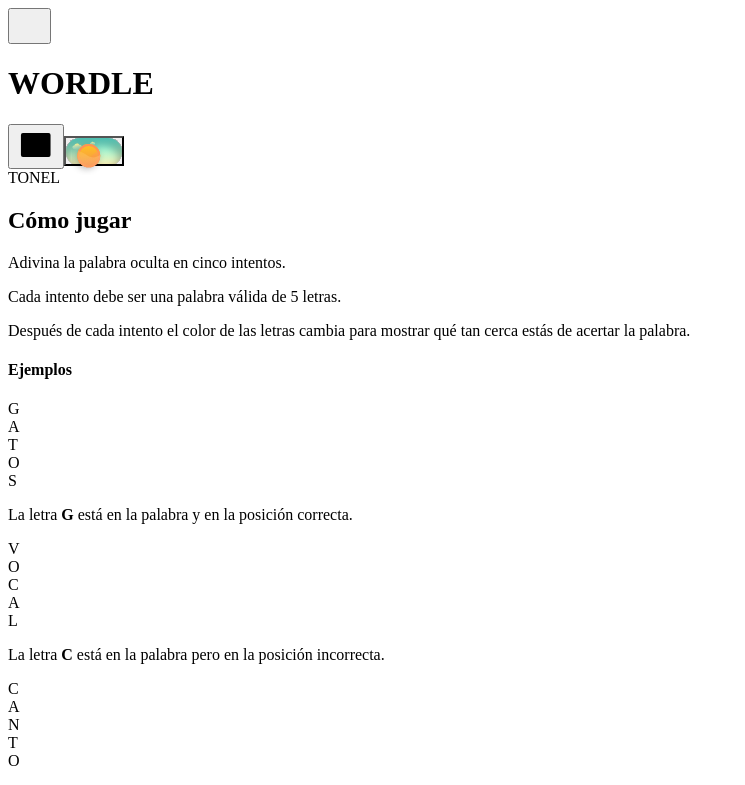
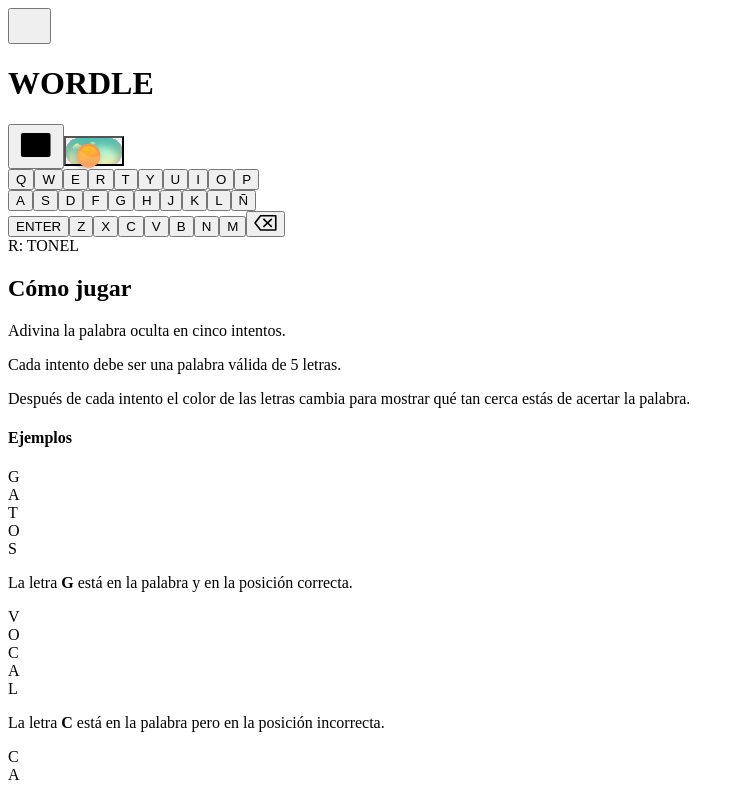
Before and after one commit to pokedotdev/wordle-react, a React (Vite) app: page / in a window 1280 px wide. Shown: the top 785 px of the page, without its empty margins (0-745 px from the left). Built offline with nearby package versions, Linux system fonts and the light colour scheme.

Commit message:
feat: add Keyboard component

```diff
--- a/index.html
+++ b/index.html
@@ -18,7 +18,7 @@
 			}
 		</style>
 	</head>
-	<body class="dark:bg-gray-7 dark:text-white">
+	<body class="antialiased dark:bg-gray-7 dark:text-white">
 		<div id="root"></div>
 		<script type="module" src="/src/main.tsx"></script>
 	</body>
--- a/src/App.tsx
+++ b/src/App.tsx
@@ -2,21 +2,27 @@
 import { GameProvider, useGame } from '~/Game'
 
 function App() {
-	const game = useGame()
 	return (
 		<div className="mx-auto max-w-screen-sm">
 			<GameProvider>
 				<Header />
 				<main className="flex flex-col items-center">
 					<Board />
-					{/* <Keyboard /> */}
+					<Keyboard />
 				</main>
-				<div className="fixed bottom-0 right-0 bg-black px-2 text-white">
-					{game.solution}
-				</div>
+				<Solution />
 			</GameProvider>
 		</div>
 	)
 }
 
+function Solution() {
+	const game = useGame()
+	return (
+		<div className="fixed bottom-0 right-0 bg-black px-2 text-lg text-white">
+			R: {game.solution}
+		</div>
+	)
+}
+
 export default App
--- a/src/Game.tsx
+++ b/src/Game.tsx
@@ -4,6 +4,7 @@
 import * as storage from '~/services/storage'
 import { getNewWord, isValidWord } from '~/services/words'
 import { removeAccents } from '~/utils'
+import { KEYS_FLAT } from '~/components'
 
 const newGame = () => {
 	const game: Game = {
@@ -134,10 +135,3 @@
 		</GameContext.Provider>
 	)
 }
-
-export const KEYS = [
-	['Q', 'W', 'E', 'R', 'T', 'Y', 'U', 'I', 'O', 'P'],
-	['A', 'S', 'D', 'F', 'G', 'H', 'J', 'K', 'L', 'Ñ'],
-	['Z', 'X', 'C', 'V', 'B', 'N', 'M'],
-]
-export const KEYS_FLAT = KEYS.flat()
--- a/src/components/icons/index.tsx
+++ b/src/components/icons/index.tsx
@@ -38,3 +38,24 @@
 		</defs>
 	</svg>
 )
+
+export const BackspaceIcon = (props: SVGProps) => (
+	<svg
+		xmlns="http://www.w3.org/2000/svg"
+		width="23"
+		height="17"
+		viewBox="0 0 23 17"
+		{...props}
+	>
+		<path
+			d="M9.94968 4.31639L13.587 7.78048L17.2243 4.31639L18.3244 5.47152L14.7435 8.88191L18.3244 12.2923L17.2243 13.4474L13.587 9.98334L9.94968 13.4474L8.84955 12.2923L12.4305 8.88191L8.84955 5.47152L9.94968 4.31639Z"
+			fill="currentColor"
+		/>
+		<path
+			fill-rule="evenodd"
+			clip-rule="evenodd"
+			d="M6.68607 0.906006C6.39072 0.906006 6.1119 1.04237 5.93057 1.27551L0.47151 8.2943C0.202693 8.63992 0.202694 9.1239 0.47151 9.46952L5.93057 16.4883C6.1119 16.7214 6.39071 16.8578 6.68607 16.8578H21.6027C22.1313 16.8578 22.5599 16.4293 22.5599 15.9007V1.86311C22.5599 1.33451 22.1313 0.906006 21.6027 0.906006H6.68607ZM2.03536 8.88191L6.99814 2.50119H20.9647V15.2626H6.99814L2.03536 8.88191Z"
+			fill="currentColor"
+		/>
+	</svg>
+)
--- a/src/components/keyboard/Keyboard.tsx
+++ b/src/components/keyboard/Keyboard.tsx
@@ -1,18 +1,49 @@
-import { KEYS, KEYS_FLAT, useGame } from '~/Game'
+import * as React from 'react'
+import cn from 'clsx'
+import { useGame } from '~/Game'
+import { BackspaceIcon } from '~/components'
+import type { LetterStatus } from '~/types'
 
 export const Keyboard = () => {
 	return (
 		<div className="my-14 w-full rounded-2xl bg-gray-2/30 py-10 px-5 text-lg font-semibold dark:bg-gray-2/5">
-			<div className="flex gap-1">
-				{KEYS[0].map((letter, i) => {
-					return (
-						<div key={letter} className="">
-							{letter}
-						</div>
-					)
-				})}
+			<div className="flex flex-col gap-2.5">
+				<div className="flex gap-2.5 self-center">
+					{KEYS[0].map((letter) => (
+						<Key key="letter">{letter}</Key>
+					))}
+				</div>
+				<div className="mr-4 flex gap-2.5 self-end">
+					{KEYS[1].map((letter) => (
+						<Key key="letter">{letter}</Key>
+					))}
+				</div>
+				<div className="flex gap-2.5">
+					<Key>ENTER</Key>
+					{KEYS[2].map((letter) => {
+						return <Key key="letter">{letter}</Key>
+					})}
+					<Key>
+						<BackspaceIcon className="w-10" />
+					</Key>
+				</div>
 			</div>
 		</div>
+	)
+}
+
+export const Key = (props: React.PropsWithChildren) => {
+	const STATUS_STYLE: Record<LetterStatus, string> = {
+		empty: 'bg-gray-3 text-[#56575E] dark:bg-gray-6 dark:text-white',
+		absent: 'bg-gray-5 text-white',
+		correct: 'bg-green-2 text-white',
+		present: 'bg-yellow-1 text-white',
+	} as const
+
+	return (
+		<button className={cn('h-[51px] rounded-md px-4', STATUS_STYLE['empty'])}>
+			{props.children}
+		</button>
 	)
 }
 
@@ -24,6 +55,9 @@
 	)
 }
 
-const KeyStyles = {
-	base: 'w-11 h-12 rounded-md',
-}
+export const KEYS = [
+	['Q', 'W', 'E', 'R', 'T', 'Y', 'U', 'I', 'O', 'P'],
+	['A', 'S', 'D', 'F', 'G', 'H', 'J', 'K', 'L', 'Ñ'],
+	['Z', 'X', 'C', 'V', 'B', 'N', 'M'],
+]
+export const KEYS_FLAT = KEYS.flat()
```
